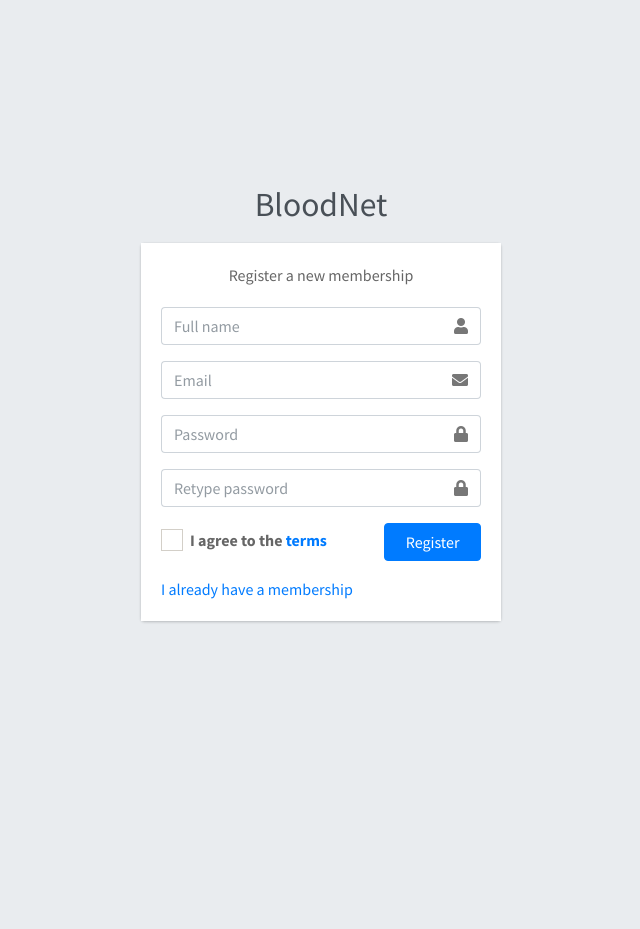
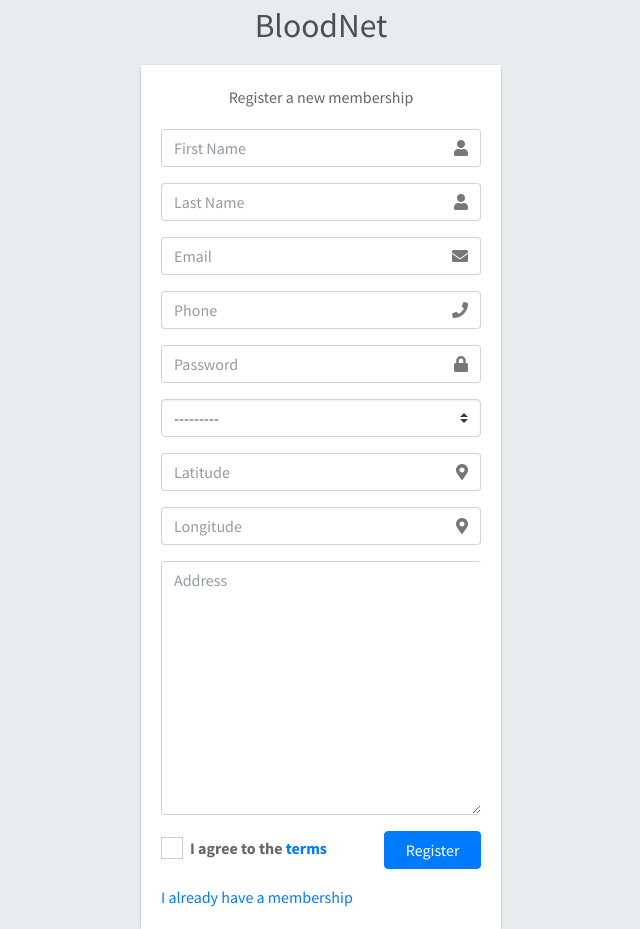
Before and after one commit to naser-github/BloodNet, a Django app: page /sign-up/ in a window 1280 px wide. Shown: the whole page, without its empty margins (319-959 px from the left). Before the commit the page ends 623 px from the top, so only its background shows below. Run offline with Django 4.2, Linux system fonts and the light colour scheme; data comes from the database, SQL or seed files in the repository; both versions use the stored data as it was after the commit; some libraries are stand-ins or nearby versions.

Commit message:
registration design done

```diff
--- a/project/forms.py
+++ b/project/forms.py
@@ -7,4 +7,5 @@
 class RegistrationForm(forms.ModelForm):
     class Meta:
         model = User
-        fields = ['first_name', 'last_name', 'email', 'phone', 'password', 'address', 'blood_group']
+        fields = ['first_name', 'last_name', 'email', 'phone', 'password', 'address', 'lat', 'long', 'blood_group',
+                  'lat', 'long']
--- a/project/templates/project/auth/signup.html
+++ b/project/templates/project/auth/signup.html
@@ -1,4 +1,5 @@
 {% extends 'auth.html' %}
+{% load static %}
 {% block auth_body %}
     <div class="card">
         <div class="card-body register-card-body">
@@ -6,47 +7,38 @@
 
             <form method="post" action="{% url 'signup' %}">
                 {% csrf_token %}
-      <div class="input-group mb-3">
-        <input type="text" class="form-control" placeholder="Full name" />
-        <div class="input-group-append">
-          <div class="input-group-text">
-            <span class="fas fa-user"></span>
-          </div>
-        </div>
-      </div>
-      <div class="input-group mb-3">
-        <input type="email" class="form-control" placeholder="Email" />
-        <div class="input-group-append">
-          <div class="input-group-text">
-            <span class="fas fa-envelope"></span>
-          </div>
-        </div>
-      </div>
-      <div class="input-group mb-3">
-        <input type="password" class="form-control" placeholder="Password" />
-        <div class="input-group-append">
-          <div class="input-group-text">
-            <span class="fas fa-lock"></span>
-          </div>
-        </div>
-      </div>
-      <div class="input-group mb-3">
-        <input
-          type="password"
-          class="form-control"
-          placeholder="Retype password"
-        />
-        <div class="input-group-append">
-          <div class="input-group-text">
-            <span class="fas fa-lock"></span>
-          </div>
-        </div>
-      </div>
+
+                {#first name#}
+                {% include 'temp/registration_form_icon.html' with form_attribute=form.first_name icon_class="fas fa-user" %}
+
+                {#last name#}
+                {% include 'temp/registration_form_icon.html' with form_attribute=form.last_name icon_class="fas fa-user" %}
+
+                {#email#}
+                {% include 'temp/registration_form_icon.html' with form_attribute=form.email icon_class="fas fa-envelope" %}
+
+                {#phone#}
+                {% include 'temp/registration_form_icon.html' with form_attribute=form.phone icon_class="fas fa-phone" %}
+
+                {#password#}
+                {% include 'temp/registration_form_icon.html' with form_attribute=form.password icon_class="fas fa-lock" %}
+
+                {#blood_group#}
+                {% include 'temp/registration_form_icon.html' with form_attribute=form.blood_group icon_class=None %}
+
+                {#latitude#}
+                {% include 'temp/registration_form_icon.html' with form_attribute=form.lat icon_class="fas fa-map-marker-alt" %}
+
+                {#longitude#}
+                {% include 'temp/registration_form_icon.html' with form_attribute=form.long icon_class="fas fa-map-marker-alt" %}
+
+                {#address#}
+                {% include 'temp/registration_form_icon.html' with form_attribute=form.address icon_class=None %}
 
                 <div class="row">
                     <div class="col-8">
                         <div class="icheck-primary">
-            <input type="checkbox" id="agreeTerms" name="terms" value="agree" />
+                            <input type="checkbox" id="agreeTerms" name="terms" value="agree" required/>
                             <label for="agreeTerms">
                                 I agree to the <a href="#">terms</a>
                             </label>
--- /dev/null
+++ b/project/templates/temp/registration_form_icon.html
@@ -0,0 +1,10 @@
+<div class="input-group mb-3">
+    {{ form_attribute }}
+    {% if icon_class %}
+        <div class="input-group-append">
+            <div class="input-group-text">
+                <span class="{{ icon_class }}"></span>
+            </div>
+        </div>
+    {% endif %}
+</div>
--- a/project/views.py
+++ b/project/views.py
@@ -1,9 +1,11 @@
+from django.contrib.auth import authenticate, login, logout, get_user_model
 from django.shortcuts import render, redirect
 from django.core.paginator import Paginator
-from django.contrib.auth import authenticate, login, logout, get_user_model
 from django.contrib import messages
 from django.urls import reverse
 
+# import models here
+from .models import BloodGroup
 # import forms here
 from .forms import RegistrationForm
 
@@ -16,7 +18,9 @@
 
 
 def SignUp(request):
+    blood_groups = None
     if request.method == 'POST':
+        print(request.POST)
         form = RegistrationForm(request.POST)
         if form.is_valid():
             form.save()
@@ -24,8 +28,49 @@
     else:
         form = RegistrationForm()
 
+        form.fields['first_name'].widget.attrs['class'] = 'form-control'
+        form.fields['first_name'].widget.attrs['placeholder'] = 'First Name'
+        form.fields['first_name'].required = True
+
+        form.fields['last_name'].widget.attrs['class'] = 'form-control'
+        form.fields['last_name'].widget.attrs['placeholder'] = 'Last Name'
+        form.fields['last_name'].required = True
+
+        form.fields['email'].widget.attrs['class'] = 'form-control'
+        form.fields['email'].widget.attrs['placeholder'] = 'Email'
+        form.fields['email'].required = True
+
+        form.fields['phone'].widget.attrs['class'] = 'form-control'
+        form.fields['phone'].widget.attrs['placeholder'] = 'Phone'
+        form.fields['phone'].required = True
+
+        form.fields['password'].widget.attrs['class'] = 'form-control'
+        form.fields['password'].widget.attrs['placeholder'] = 'Password'
+        form.fields['password'].required = True
+
+        form.fields['address'].widget.attrs['class'] = 'form-control'
+        form.fields['address'].widget.attrs['placeholder'] = 'Address'
+        form.fields['address'].required = True
+
+        form.fields['lat'].widget.attrs['class'] = 'form-control'
+        form.fields['lat'].widget.attrs['placeholder'] = 'Latitude'
+        form.fields['lat'].required = True
+
+        form.fields['long'].widget.attrs['class'] = 'form-control'
+        form.fields['long'].widget.attrs['placeholder'] = 'Longitude'
+        form.fields['long'].required = True
+
+        form.fields['blood_group'].widget.attrs['class'] = 'custom-select'
+        form.fields['blood_group'].widget.attrs['placeholder'] = 'Blood Group'
+        form.fields['blood_group'].required = True
+
+
+
+
+        blood_groups = BloodGroup.objects.all()
+        print(blood_groups)
     return render(request, 'project/auth/signup.html', {
-        'form': form
+        'blood_groups': blood_groups, 'form': form
     })
 
 
```
Also changed, not shown: db.sqlite3. Lines whose indentation alone changed are shown as unchanged.
